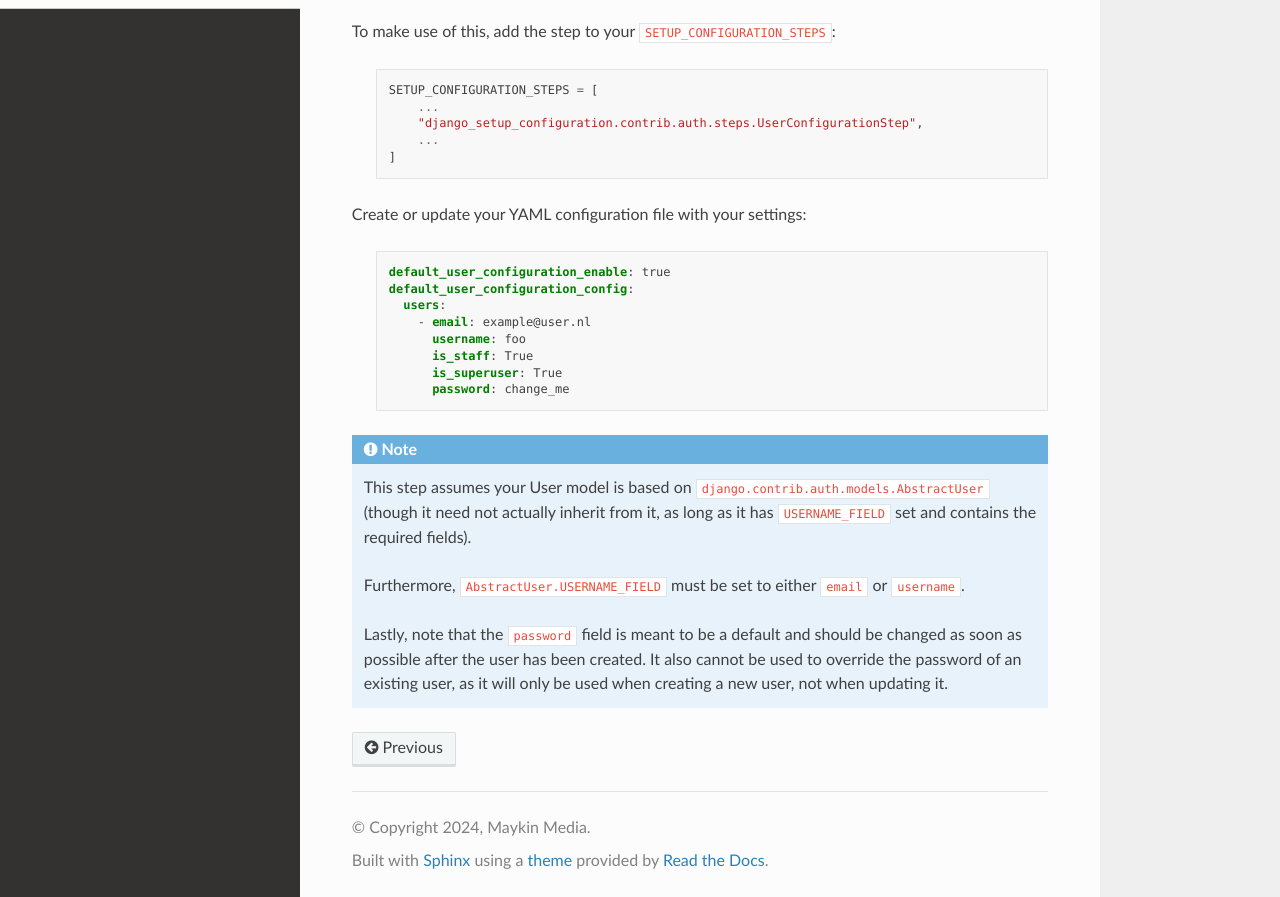
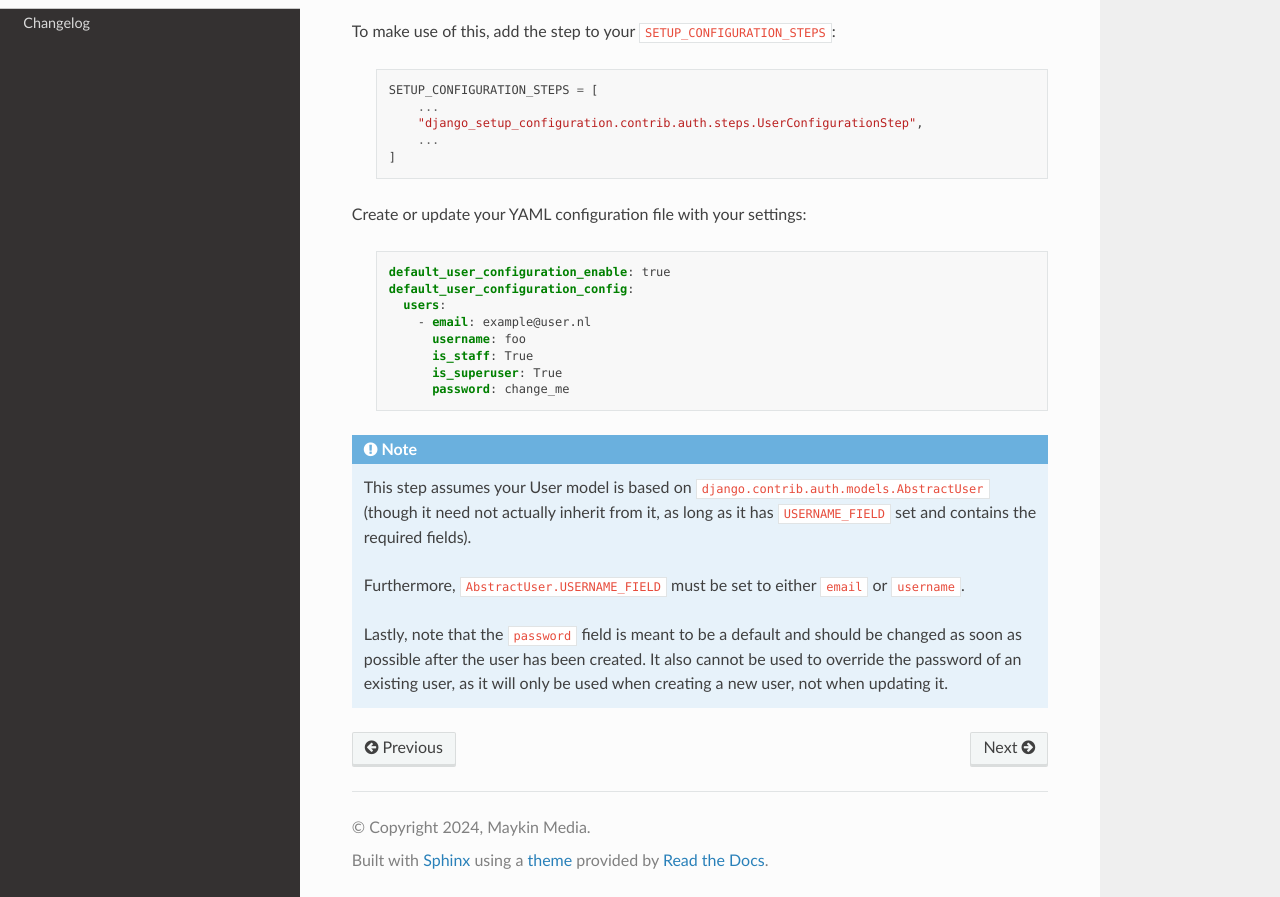
Before and after one commit to maykinmedia/django-setup-configuration, a Sphinx documentation site: the page built from docs/user_config.rst, in a window 1280 px wide and 1166 px high, cut to the strip 269-1166 px from the top of the window. Built offline with Sphinx 7.4.7 and the Read the Docs theme 3.1.0, drawn with Linux system fonts in a browser that asks for light colours.

Commit message:
:memo: Include changelog in docs

```diff
--- /dev/null
+++ b/docs/changelog.rst
@@ -0,0 +1,3 @@
+.. _changelog:
+
+.. include:: ../CHANGELOG.rst
--- a/docs/index.rst
+++ b/docs/index.rst
@@ -27,6 +27,7 @@
    config_docs.rst
    sites_config.rst
    user_config.rst
+   changelog.rst
 
 `Quickstart <./quickstart.rst>`_
 
```
